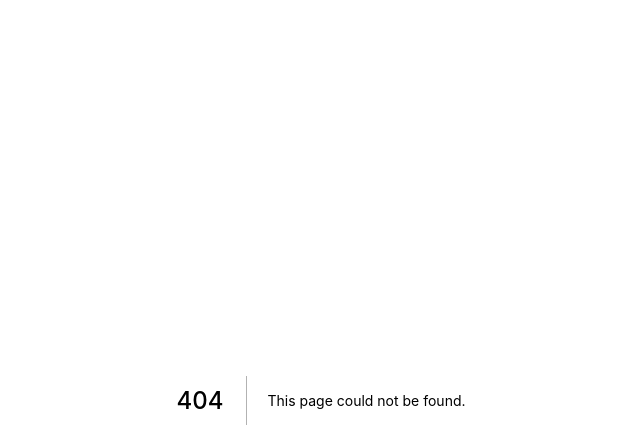
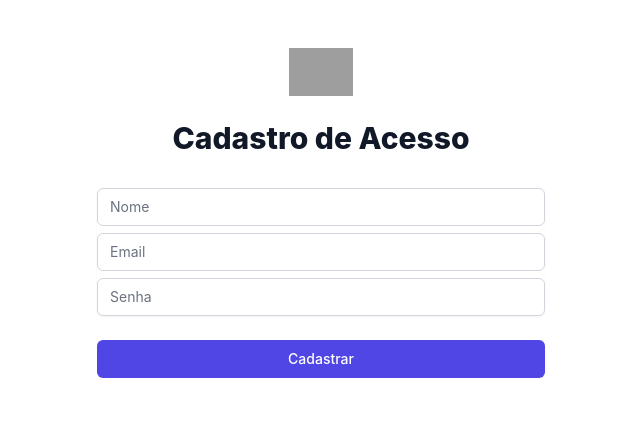
Before and after one commit to santosfernando2377/To-do-ReactJS-, a Next.js app: page /register in a window 1280 px wide. Before the commit this address had no page. Shown: the top 448 px of the page, without its empty margins (319-959 px from the left). Built offline with nearby package versions, Linux system fonts and the light colour scheme; grey boxes are pictures that could not be loaded.

Commit message:
Foi criado a tela de cadastro de usuário

```diff
--- a/components/tasks/form.js
+++ b/components/tasks/form.js
@@ -1,7 +1,10 @@
 import { useState } from "react"
+import { useRouter } from "next/router"
 import axios from "axios"
 
 export default function Form() {
+
+    const Router = useRouter()
 
     const Task = {
         nome: '',
@@ -27,7 +30,7 @@
             userEmail: localStorage.getItem('email')
         })
         .then((response) => {
-            console.log('Foi criado a tarefa com sucesso', response)
+            Router.push('/tasks/')
         })
         .catch((reponse) =>{
             console.log(reponse)
--- a/db.json
+++ b/db.json
@@ -4,6 +4,12 @@
       "id": 1,
       "email": "santosfernando2377@gmail.com",
       "senha": "Fernando34778929"
+    },
+    {
+      "email": "santosfernando001@gmail.com",
+      "senha": "123",
+      "nome": "Fernando Soares",
+      "id": 2
     }
   ],
   "tarefa": [
@@ -54,6 +60,18 @@
       "tarefa": "teste@test.com",
       "userEmail": "santosfernando2377@gmail.com",
       "id": 7
+    },
+    {
+      "titulo": "teste",
+      "tarefa": "teste",
+      "userEmail": "santosfernando001@gmail.com",
+      "id": 8
+    },
+    {
+      "titulo": "teste1",
+      "tarefa": "teste1",
+      "userEmail": "santosfernando001@gmail.com",
+      "id": 9
     }
   ]
 }
--- a/layout/login.js
+++ b/layout/login.js
@@ -85,7 +85,7 @@
       <h2 className="mt-6 text-center text-3xl font-extrabold text-gray-900">Faça o login em sua conta</h2>
       <p className="mt-2 text-center text-sm text-gray-600">
         Ou
-        <a href="#" className="font-medium text-indigo-600 hover:text-indigo-500"> Cadastre-se aqui mesmo </a>
+        <a href="/register" className="font-medium text-indigo-600 hover:text-indigo-500"> Cadastre-se aqui mesmo </a>
       </p>
     </div>
     <form onSubmit={onSubmit} className="mt-8 space-y-6">
--- /dev/null
+++ b/pages/register/index.js
@@ -0,0 +1,98 @@
+import Input from "../../components/login/input"
+import {useState} from "react"
+import { useRouter } from "next/router"
+import axios from "axios"
+
+
+export default function Register() {
+
+    const Router = useRouter()
+
+    const Register = {
+        nome: '',
+        email: '',
+        senha: ''
+    }
+
+    const [register, setRegister] = useState(Register)
+
+    function onChange(event) {
+        const {name, value} = event.target
+
+        setRegister({...register,[name]:value})
+    }
+
+    function onSubmit(event) {
+        event.preventDefault()
+    }
+
+    function onSend() {
+        axios.post('http://localhost:3001/usuario',{
+            email: register.email,
+            senha: register.senha,
+            nome: register.nome
+        })
+        .then((response) => {
+            Router.push('/')
+        })
+        .catch((response) => {
+            console.log(response)
+        })
+    }
+
+    return (
+        <>
+            <main>
+      <div className="min-h-full flex items-center justify-center py-12 px-4 sm:px-6 lg:px-8">
+  <div className="max-w-md w-full space-y-8">
+    <div>
+      <img className="mx-auto h-12 w-auto" src="https://tailwindui.com/img/logos/workflow-mark-indigo-600.svg" alt="Workflow"/>
+      <h2 className="mt-6 text-center text-3xl font-extrabold text-gray-900">Cadastro de Acesso</h2>
+
+    </div>
+    <form onSubmit={onSubmit} className="mt-8 space-y-6">
+      <input type="hidden" name="remember" value="true"/>
+      <div className="rounded-md shadow-sm -space-y-px">
+        <Input
+        label="Nome"
+        name="nome"
+        type="text"
+        autoComplete="nome"
+        placeholder="Nome"
+        onChange={onChange}
+        className="appearance-none rounded-none relative block w-full px-3 py-2 border border-gray-300 placeholder-gray-500 text-gray-900 rounded-b-md focus:outline-none focus:ring-indigo-500 focus:border-indigo-500 focus:z-10 sm:text-sm my-2"
+        />
+        <Input
+        label="E-mail"
+        name="email"
+        type="email"
+        autoComplete="email"
+        placeholder="Email"
+        onChange={onChange}
+        className="appearance-none rounded-none relative block w-full px-3 py-2 border border-gray-300 placeholder-gray-500 text-gray-900 rounded-b-md focus:outline-none focus:ring-indigo-500 focus:border-indigo-500 focus:z-10 sm:text-sm my-2"
+        />
+        <Input
+        label="Senha"
+        name="senha"
+        type="password"
+        autoComplete="password"
+        placeholder="Senha"
+        onChange={onChange}
+        className="appearance-none rounded-none relative block w-full px-3 py-2 border border-gray-300 placeholder-gray-500 text-gray-900 rounded-b-md focus:outline-none focus:ring-indigo-500 focus:border-indigo-500 focus:z-10 sm:text-sm my-2"
+        />
+      </div>
+
+      <div>
+        <button type="submit" onClick={onSend}
+        className="group relative w-full flex justify-center py-2 px-4 border border-transparent text-sm font-medium rounded-md text-white bg-indigo-600 hover:bg-indigo-700 focus:outline-none focus:ring-2 focus:ring-offset-2 focus:ring-indigo-500"
+        >
+          Cadastrar
+        </button>
+      </div>
+    </form>
+  </div>
+</div>
+      </main>
+        </>
+    )
+}
```
